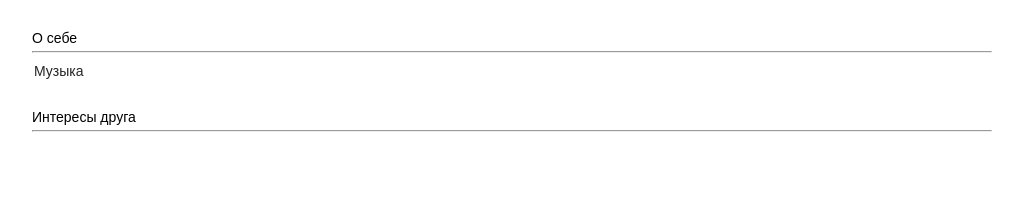
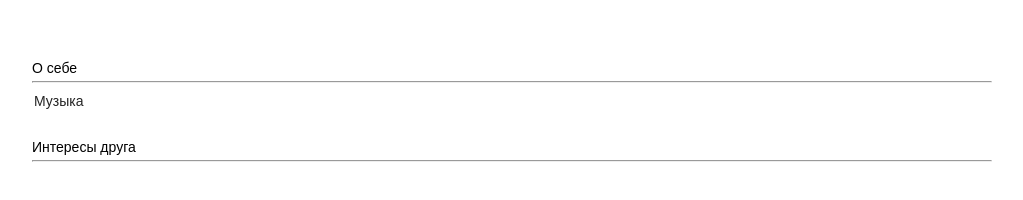
Before and after one commit to jgluhov/HobbyList-App, a website built with webpack: page src/index.html in a window 1280 px wide. Shown: the whole page, without its empty margins (128-1151 px from the left). Built offline with nearby package versions, Linux system fonts and the light colour scheme.

Commit message:
add padding styles

```diff
--- a/src/styles/base.scss
+++ b/src/styles/base.scss
@@ -8,12 +8,13 @@ html, body {
 
 body {
     margin: 0;
-    padding-top: 30px;
     font-family: Arial, Helvetica, sans-serif;
     font-size: 14px;
 }
 
 .page {
+    height: 100%;
     width: 960px;
     margin: 0 auto;
+    padding-top: 60px;
 }
```
